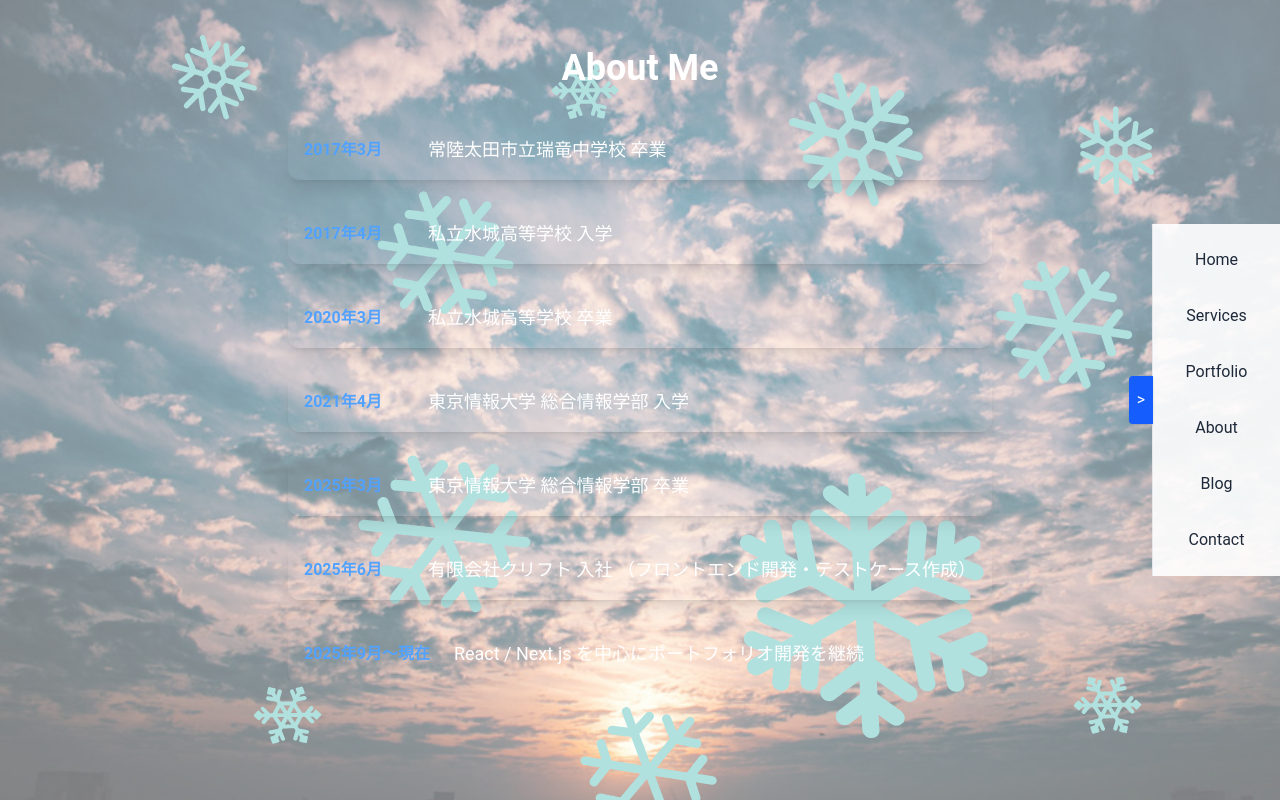
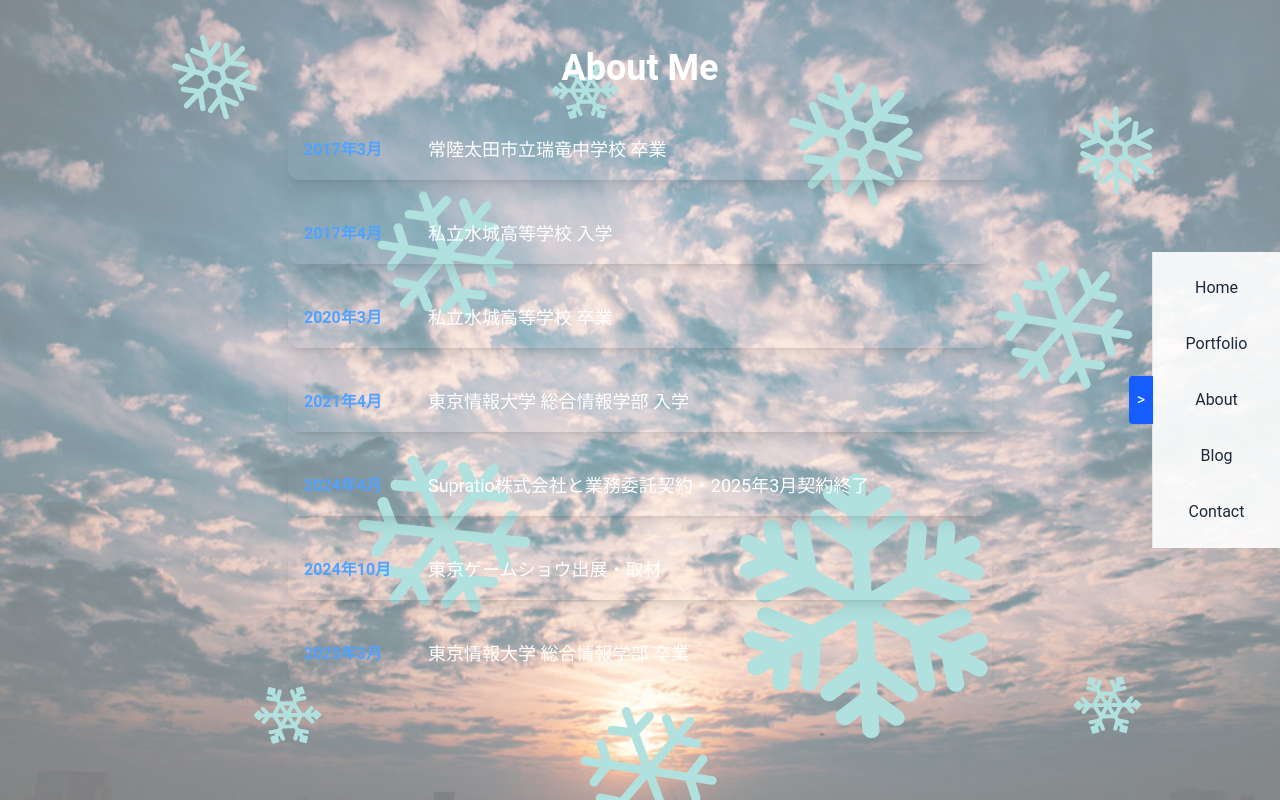
Before and after one commit to Magiri1115/nextjs-boilerplate2, a Next.js app: page /about in a window 1280 px wide. Built offline with nearby package versions, Linux system fonts and the light colour scheme.

Commit message:
Services削除

```diff
--- a/app/about/page.tsx
+++ b/app/about/page.tsx
@@ -4,9 +4,11 @@ export default function AboutPage() {
     { year: "2017年4月", text: "私立水城高等学校 入学" },
     { year: "2020年3月", text: "私立水城高等学校 卒業" },
     { year: "2021年4月", text: "東京情報大学 総合情報学部 入学" },
+    { year: "2024年4月", text: "Supratio株式会社と業務委託契約・2025年3月契約終了" },
+    { year: "2024年10月", text: "東京ゲームショウ出展・取材" },
     { year: "2025年3月", text: "東京情報大学 総合情報学部 卒業" },
     { year: "2025年6月", text: "有限会社クリフト 入社 （フロントエンド開発・テストケース作成）" },
-    { year: "2025年9月～現在", text: "React / Next.js を中心にポートフォリオ開発を継続" },
+    { year: "2025年9月～現在", text: "ポートフォリオ開発　技術スタック：React / Next.js " },
   ];
 
   return (
--- a/app/layout.tsx
+++ b/app/layout.tsx
@@ -8,7 +8,6 @@ import Snowfall from "@/app/components/Snowfall";
 
 const navItems = [
   { label: "Home", href: "/" },
-  { label: "Services", href: "/services" },
   { label: "Portfolio", href: "/portfolio" },
   { label: "About", href: "/about" },
   { label: "Blog", href: "/blog" },
```
Also changed, not shown: 1 other file (tests, documents, lock files or other folders).
